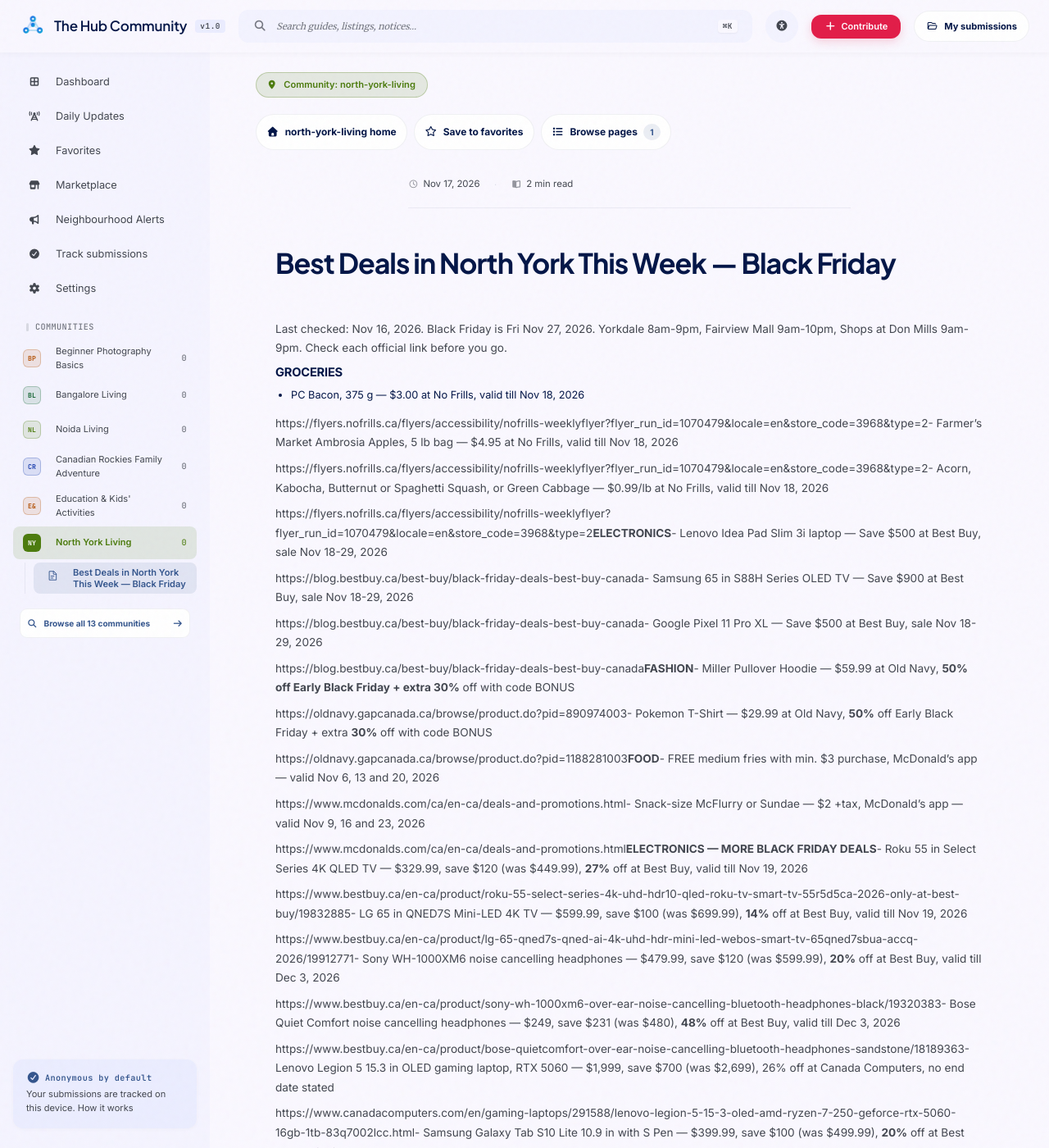
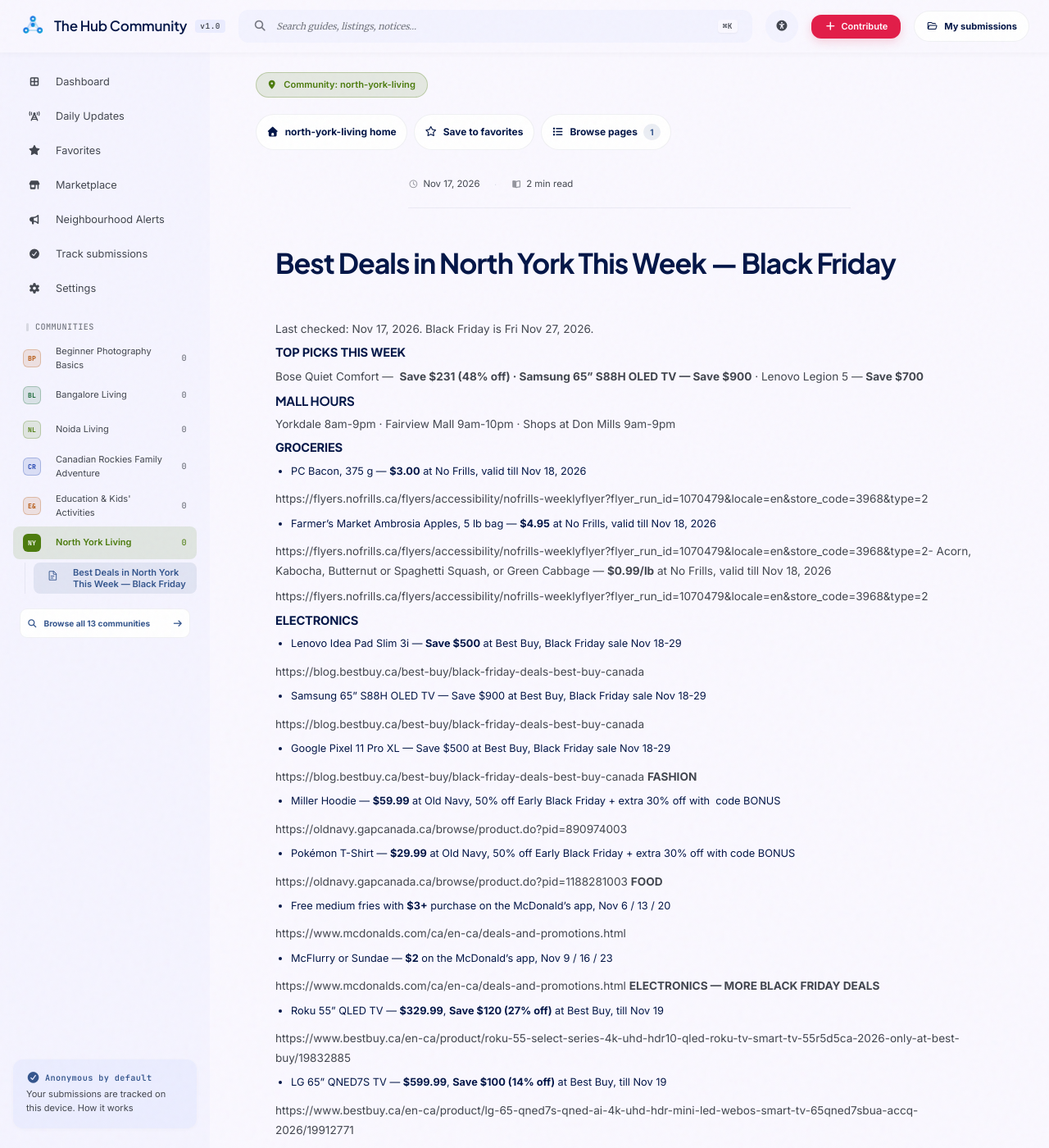
Before and after one commit to the-hub-community/hub-web, a Jekyll site: the page built from content/north-york-living/best-deals-in-north-york-this-week--black-friday.md, in a window 1280 px wide and 1400 px high. Shown: the whole window at 82% size. Built offline with Jekyll 4.4.1, drawn with Linux system fonts in a browser that asks for light colours; some of the changed text lies outside the part shown.

Commit message:
sync(north-york-living): content/north-york-living/best-deals-in-north-york-this-week--black-friday.md

```diff
--- a/content/north-york-living/best-deals-in-north-york-this-week--black-friday.md
+++ b/content/north-york-living/best-deals-in-north-york-this-week--black-friday.md
@@ -15,43 +18,74 @@ date: 2026-11-17T01:55:09.164Z
 
 
 <div class="lh-text">
-Last checked: Nov 16, 2026. Black Friday is Fri Nov 27, 2026. Yorkdale 8am-9pm, Fairview Mall 9am-10pm, Shops at Don Mills 9am-9pm. Check each official link before you go.
+Last checked: Nov 17, 2026. Black Friday is Fri Nov 27, 2026.
+
+**TOP PICKS THIS WEEK**
+
+Bose QuietComfort** —&nbsp;&nbsp;**Save $231 (48% off) · Samsung 65" S88H OLED TV — **Save $900** · Lenovo Legion 5 — **Save $700**
+
+MALL HOURS
+
+Yorkdale 8am-9pm · Fairview Mall 9am-10pm · Shops at Don Mills 9am-9pm
 
 **GROCERIES**
 
-- PC Bacon, 375 g — $3.00 at No Frills, valid till Nov 18, 2026
+- PC Bacon, 375 g — **$3.00** at No Frills, valid till Nov 18, 2026
 
-https://flyers.nofrills.ca/flyers/accessibility/nofrills-weeklyflyer?flyer_run_id=1070479&amp;locale=en&amp;store_code=3968&amp;type=2- Farmer's Market Ambrosia Apples, 5 lb bag — $4.95 at No Frills, valid till Nov 18, 2026
+https://flyers.nofrills.ca/flyers/accessibility/nofrills-weeklyflyer?flyer_run_id=1070479&amp;locale=en&amp;store_code=3968&amp;type=2
 
-https://flyers.nofrills.ca/flyers/accessibility/nofrills-weeklyflyer?flyer_run_id=1070479&amp;locale=en&amp;store_code=3968&amp;type=2- Acorn, Kabocha, Butternut or Spaghetti Squash, or Green Cabbage — $0.99/lb at No Frills, valid till Nov 18, 2026
+- Farmer's Market Ambrosia Apples, 5 lb bag — **$4.95** at No Frills, valid till Nov 18, 2026
 
-https://flyers.nofrills.ca/flyers/accessibility/nofrills-weeklyflyer?flyer_run_id=1070479&amp;locale=en&amp;store_code=3968&amp;type=2**ELECTRONICS**- Lenovo IdeaPad Slim 3i laptop — Save $500 at Best Buy, sale Nov 18-29, 2026
+https://flyers.nofrills.ca/flyers/accessibility/nofrills-weeklyflyer?flyer_run_id=1070479&amp;locale=en&amp;store_code=3968&amp;type=2- Acorn, Kabocha, Butternut or Spaghetti Squash, or Green Cabbage — **$0.99/lb** at No Frills, valid till Nov 18, 2026
 
-https://blog.bestbuy.ca/best-buy/black-friday-deals-best-buy-canada- Samsung 65 in S88H Series OLED TV — Save $900 at Best Buy, sale Nov 18-29, 2026
+https://flyers.nofrills.ca/flyers/accessibility/nofrills-weeklyflyer?flyer_run_id=1070479&amp;locale=en&amp;store_code=3968&amp;type=2
 
-https://blog.bestbuy.ca/best-buy/black-friday-deals-best-buy-canada- Google Pixel 11 Pro XL — Save $500 at Best Buy, sale Nov 18-29, 2026
+**ELECTRONICS**
 
-https://blog.bestbuy.ca/best-buy/black-friday-deals-best-buy-canada**FASHION**- Miller Pullover Hoodie — $59.99 at Old Navy, **50% **off Early Black Friday + extra **30%** off with code BONUS
+- Lenovo IdeaPad Slim 3i — **Save $500** at Best Buy, Black Friday sale Nov 18-29
 
-https://oldnavy.gapcanada.ca/browse/product.do?pid=890974003- Pokemon T-Shirt — $29.99 at Old Navy, **50%** off Early Black Friday + extra **30%** off with code BONUS
+https://blog.bestbuy.ca/best-buy/black-friday-deals-best-buy-canada
 
-https://oldnavy.gapcanada.ca/browse/product.do?pid=1188281003**FOOD**- FREE medium fries with min. $3 purchase, McDonald's app — valid Nov 6, 13 and 20, 2026
+- Samsung 65" S88H OLED TV — S**ave $900 **at Best Buy, Black Friday sale Nov 18-29
 
-https://www.mcdonalds.com/ca/en-ca/deals-and-promotions.html- Snack-size McFlurry or Sundae — $2 +tax, McDonald's app — valid Nov 9, 16 and 23, 2026
+https://blog.bestbuy.ca/best-buy/black-friday-deals-best-buy-canada
+- Google Pixel 11 Pro XL — S**ave $500 **at Best Buy, Black Friday sale Nov 18-29
 
-https://www.mcdonalds.com/ca/en-ca/deals-and-promotions.html**ELECTRONICS — MORE BLACK FRIDAY DEALS**- Roku 55 in Select Series 4K QLED TV — $329.99, save $120 (was $449.99), **27%** off at Best Buy, valid till Nov 19, 2026
+https://blog.bestbuy.ca/best-buy/black-friday-deals-best-buy-canada
+**FASHION**
+- Miller Hoodie — **$59.99** at Old Navy, 50% off Early Black Friday + extra 30% off with&nbsp; code BONUS
 
-https://www.bestbuy.ca/en-ca/product/roku-55-select-series-4k-uhd-hdr10-qled-roku-tv-smart-tv-55r5d5ca-2026-only-at-best-buy/19832885- LG 65 in QNED7S Mini-LED 4K TV — $599.99, save $100 (was $699.99), **14%** off at Best Buy, valid till Nov 19, 2026
+https://oldnavy.gapcanada.ca/browse/product.do?pid=890974003
 
-https://www.bestbuy.ca/en-ca/product/lg-65-qned7s-qned-ai-4k-uhd-hdr-mini-led-webos-smart-tv-65qned7sbua-accq-2026/19912771- Sony WH-1000XM6 noise cancelling headphones — $479.99, save $120 (was $599.99), **20%** off at Best Buy, valid till Dec 3, 2026
+- Pokémon T-Shirt — **$29.99** at Old Navy, 50% off Early Black Friday + extra 30% off with code BONUS
 
-https://www.bestbuy.ca/en-ca/product/sony-wh-1000xm6-over-ear-noise-cancelling-bluetooth-headphones-black/19320383- Bose QuietComfort noise cancelling headphones — $249, save $231 (was $480), **48%** off at Best Buy, valid till Dec 3, 2026
+https://oldnavy.gapcanada.ca/browse/product.do?pid=1188281003
+**FOOD**
+- Free medium fries with **$3+** purchase on the McDonald's app, Nov 6 / 13 / 20
 
-https://www.bestbuy.ca/en-ca/product/bose-quietcomfort-over-ear-noise-cancelling-bluetooth-headphones-sandstone/18189363- Lenovo Legion 5 15.3 in OLED gaming laptop, RTX 5060 — $1,999, save $700 (was $2,699**), **26% off at Canada Computers, no end date stated
+https://www.mcdonalds.com/ca/en-ca/deals-and-promotions.html
+- McFlurry or Sundae — **$2** on the McDonald's app, Nov 9 / 16 / 23
 
-https://www.canadacomputers.com/en/gaming-laptops/291588/lenovo-legion-5-15-3-oled-amd-ryzen-7-250-geforce-rtx-5060-16gb-1tb-83q7002lcc.html- Samsung Galaxy Tab S10 Lite 10.9 in with S Pen — $399.99, save $100 (was $499.99), **20%** off at Best Buy, valid till Nov 18, 2026
+https://www.mcdonalds.com/ca/en-ca/deals-and-promotions.html
+**ELECTRONICS — MORE BLACK FRIDAY DEALS**
+- Roku 55" QLED TV — **$329.99**, **Save $120 (27% off)** at Best Buy, till Nov 19
+
+https://www.bestbuy.ca/en-ca/product/roku-55-select-series-4k-uhd-hdr10-qled-roku-tv-smart-tv-55r5d5ca-2026-only-at-best-buy/19832885
+- LG 65" QNED7S TV — **$599.99**, **Save $100 (14% off)** at Best Buy, till Nov 19
+
+https://www.bestbuy.ca/en-ca/product/lg-65-qned7s-qned-ai-4k-uhd-hdr-mini-led-webos-smart-tv-65qned7sbua-accq-2026/19912771
+- Sony WH-1000XM6 headphones — **$479.99**, **Save $120 (20% off)** at Best Buy, till Dec 3
+
+https://www.bestbuy.ca/en-ca/product/sony-wh-1000xm6-over-ear-noise-cancelling-bluetooth-headphones-black/19320383
+- Bose QuietComfort headphones — **$249**, **Save $231 (48% off) **at Best Buy, till Dec 3
+
+https://www.bestbuy.ca/en-ca/product/bose-quietcomfort-over-ear-noise-cancelling-bluetooth-headphones-sandstone/18189363
+- Samsung Galaxy Tab S10 Lite — **$399.99**, S**ave $100 (20% off) **at Best Buy, till Nov 18
 
 https://www.bestbuy.ca/en-ca/product/samsung-galaxy-tab-s10-lite-10-9-inch-128gb-exynos-1380-with-s-pen-grey/19392057
+- Lenovo Legion 5 RTX 5060 — $**1,999,** S**ave $700 (26% off) **at Canada Computers
+
+https://www.canadacomputers.com/en/gaming-laptops/291588/lenovo-legion-5-15-3-oled-amd-ryzen-7-250-geforce-rtx-5060-16gb-1tb-83q7002lcc.html
 </div>
 <div class="lh-clear"></div>
 </div>
```
Also changed, not shown: other parts of content/north-york-living/best-deals-in-north-york-this-week--black-friday.md (+4 -1 lines).
